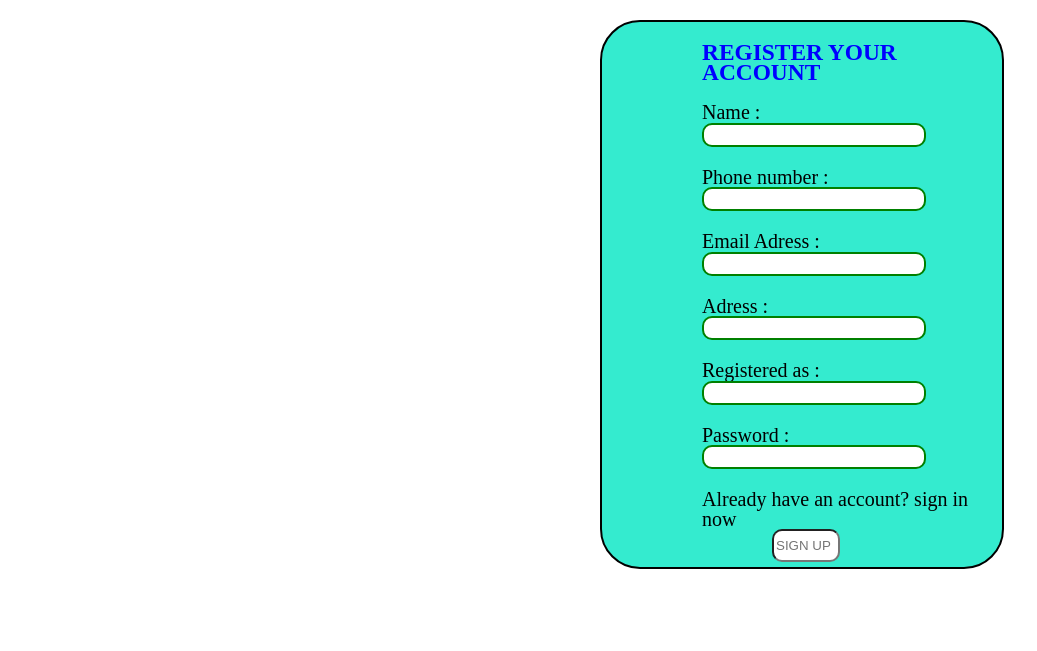
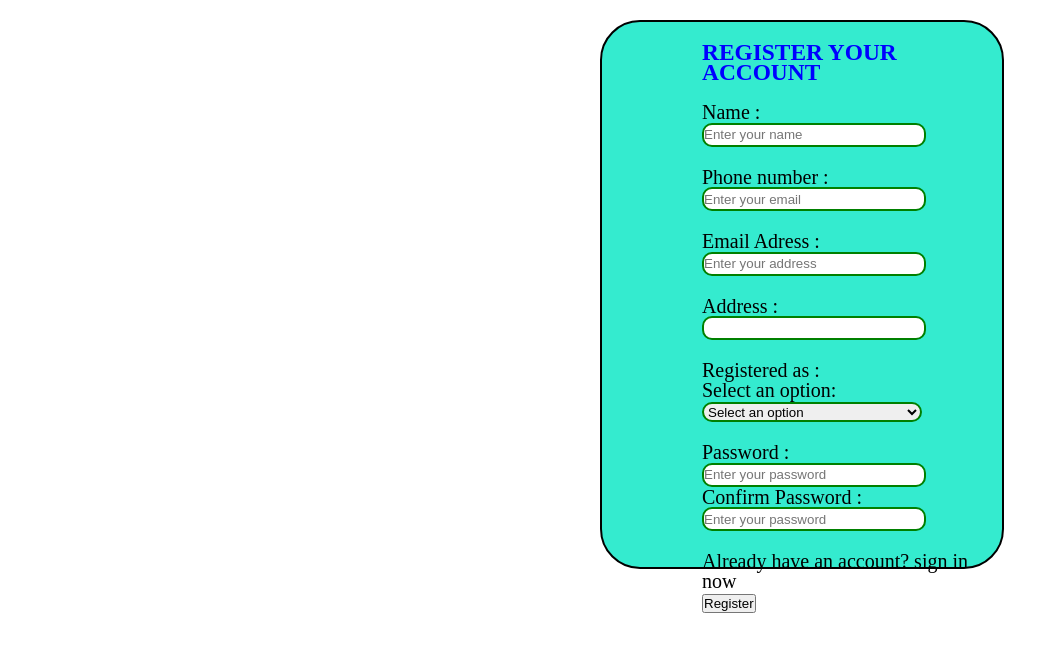
Before and after one commit to paras-guptaji/hello, a plain HTML site: page register.html in a window 1280 px wide. Shown: the part 133-784 px from the top of the page, without its empty margins (0-1037 px from the left). Drawn offline with Linux system fonts and the light colour scheme.

Commit message:
Update register.html

```diff
--- a/register.html
+++ b/register.html
@@ -25,44 +25,41 @@
         <h3>REGISTER YOUR ACCOUNT</h3>
         Name :
         <br>
-        <input id="pack" type="text" placeholder="">
+        <input id="pack" type="text" placeholder="Enter your name">
         <br><br>
         Phone number :
         <br>
-        <input id="pack" type="text" placeholder="">
+        <input id="pack" type="text" placeholder="Enter your email">
         <br><br>
         Email Adress :
         <br>
-        <input id="pack" type="text" placeholder="">
+        <input id="pack" type="text" placeholder="Enter your address">
         <br><br>
-        Adress :
+        Address :
         <br>
         <input id="pack" type="text" placeholder="">
         <br><br>
         Registered as :
         <br>
-        <input id="pack" type="text" placeholder="">
+        <label for="userType">Select an option:</label>
+            <select id="pack" name="userType" required>
+                <option value="" disabled selected>Select an option</option>
+                <option value="consumer.html">Consumer</option>
+                <option value="farmer.html">Farmer</option>
+            </select>
         <br><br>
         Password :
         <br>
-        <input id="pack" type="password" placeholder="">
+        <input id="pack" type="password" placeholder="Enter your password">
+        <br>
+        Confirm Password :
+        <input id="pack" type="password" placeholder="Enter your password">
         <br><br>
 
         Already have an account? sign in now
         <br>
-        <input id="login" type="text" placeholder="SIGN UP">
-
-    </div>
-
-
-
-
-
-
-
-
-
-
-
+        <button type="submit">Register</button>
+        </form>
+</div>
 </body>
 </html>
```
